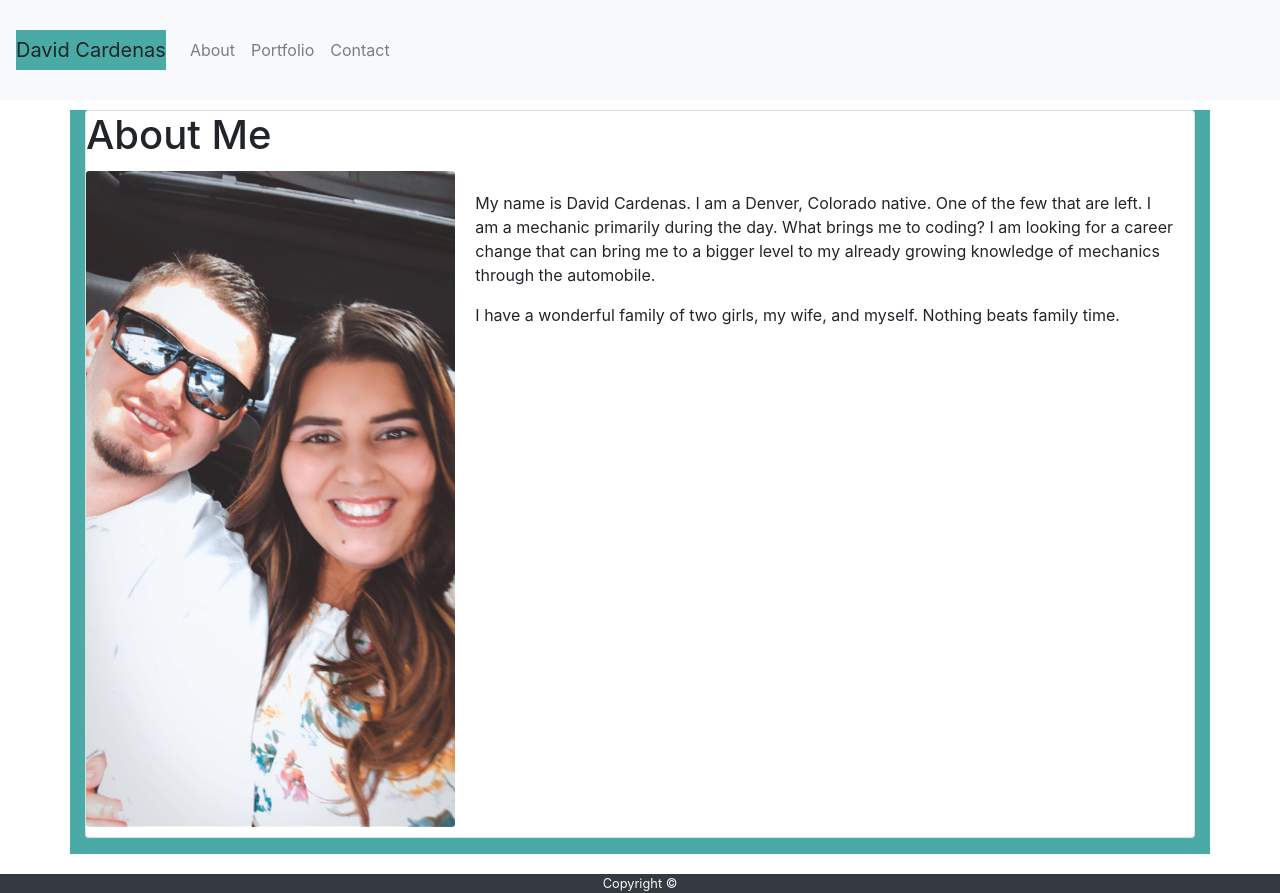
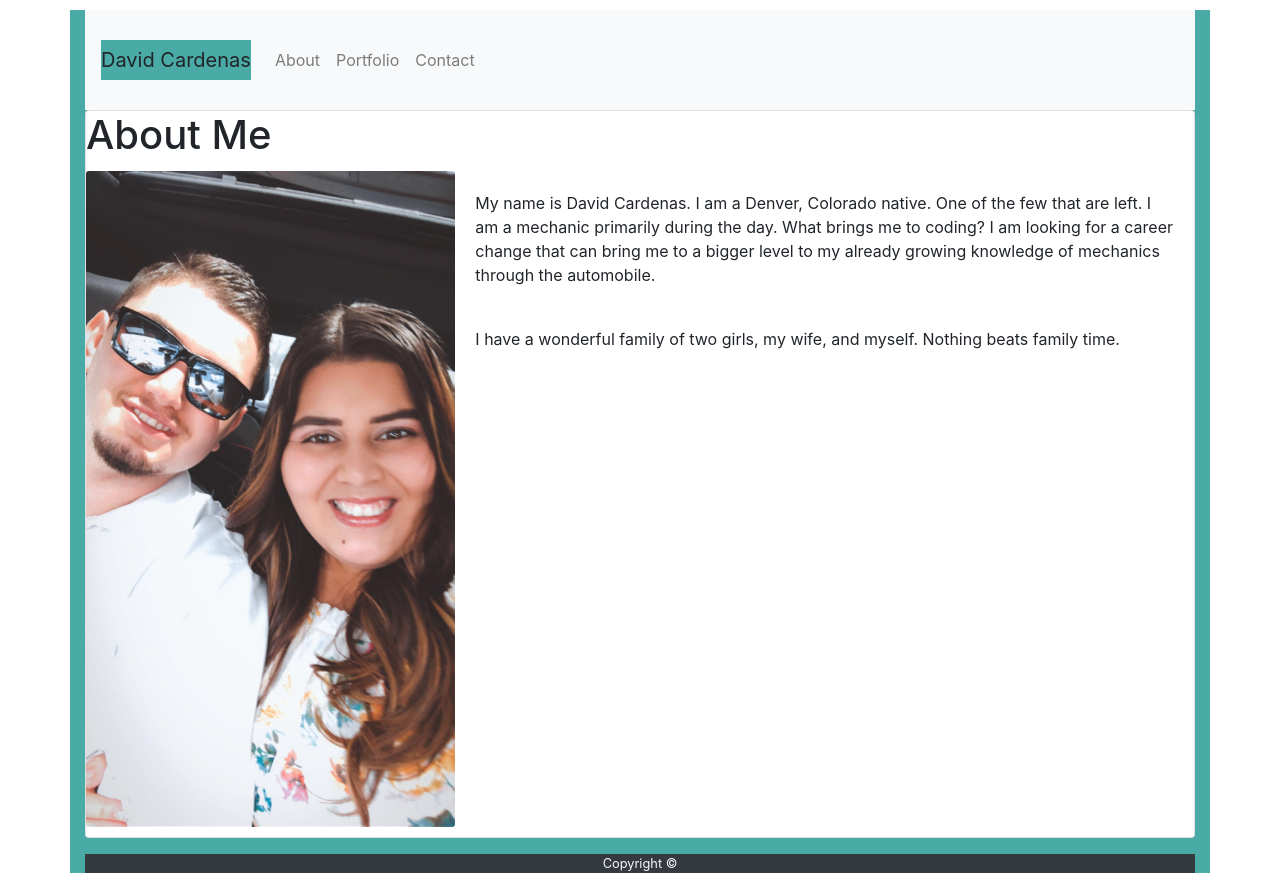
Before and after one commit to dcarde24/Bootstrap-Portfolio, a plain HTML site: page index.html in a window 1280 px wide. Drawn offline with nearby package versions, Linux system fonts and the light colour scheme.

Commit message:
adjusted main div container for all pages, also linked style css to all pages

```diff
--- a/assets/css/style.css
+++ b/assets/css/style.css
@@ -23,6 +23,6 @@
 
 }
 
-.nav-item {
+.navbarLinks {
     float: right;
 }
--- a/index.html
+++ b/index.html
@@ -7,18 +7,21 @@
     <title>My Bootstrap Portfolio</title>
     <link rel="stylesheet" type="text/css" href="assets/css/style.css">
     <link rel="stylesheet" href="https://stackpath.bootstrapcdn.com/bootstrap/4.3.1/css/bootstrap.min.css" integrity="sha384-ggOyR0iXCbMQv3Xipma34MD+dH/1fQ784/j6cY/iJTQUOhcWr7x9JvoRxT2MZw1T" crossorigin="anonymous">
-<script src="https://stackpath.bootstrapcdn.com/bootstrap/4.3.1/js/bootstrap.min.js" integrity="sha384-JjSmVgyd0p3pXB1rRibZUAYoIIy6OrQ6VrjIEaFf/nJGzIxFDsf4x0xIM+B07jRM" crossorigin="anonymous"></script>
 </head>
 <body>
+    <div class="container">
+    <!-- This is the navbar -->
 
-    <!-- This is the navbar -->
+    <div class="row rowNumberOne">
+        <div class="col-lg-12">
+
         <nav class="navbar navbar-expand-lg navbar-light bg-light">
             <a class="navbar-brand">David Cardenas</a>
                 <button class="navbar-toggler" type="button" data-toggle="collapse" data-target="#navbarSupportedContent" aria-controls="navbarSupportedContent" aria-expanded="false" aria-label="Toggle navigation">
                     <span class="navbar-toggler-icon"></span>
                 </button>
 
-    <div class="collapse navbar-collapse" id="navbarSupportedContent">
+        <div class="collapse navbar-collapse" id="navbarLinks">
             <ul class="navbar-nav mr-auto">
                 <li class="nav-item">
                     <a class="nav-link" href="index.html">About <span class="sr-only">(current)</span></a>
@@ -34,10 +37,10 @@
             </ul>
         </div>
     </nav>
-        <!-- This is the workspace/container -->
-        <div class="container">
+    </div>
+    </div>
             <!-- These are the rows -->
-            <div class="row rowNumberOne">
+            <div class="row rowNumberTwo">
                 <div class="col-lg-12">
                         <div class="card mb-3">
                             <h1 class="card-title">About Me</h1>
@@ -47,20 +50,19 @@
                                   </div>
                                   <div class="col-md-8">
                                     <div class="card-body">
-                                      <p class="card1">My name is David Cardenas. I am a Denver, Colorado native. One of the few that are left. I am a mechanic primarily during the day. What brings me to coding? I am looking for a career change that can bring me to a bigger level to my already growing knowledge of mechanics through the automobile.</p>
-                                      <p class="card2">I have a wonderful family of two girls, my wife, and myself. Nothing beats family time.</p>
+                                        My name is David Cardenas. I am a Denver, Colorado native. One of the few that are left. I am a mechanic primarily during the day. What brings me to coding? I am looking for a career change that can bring me to a bigger level to my already growing knowledge of mechanics through the automobile.
+                                    </div>
+                                    <div class="card-body">
+                                        I have a wonderful family of two girls, my wife, and myself. Nothing beats family time.
                                     </div>
                                   </div>
                                 </div>
                     </div>
                 </div>
             </div>
-        </div>
-    <footer
-      class="footer nabvar-fixed-bottom text-center text-light small bg-dark"
-    >
+    <footer class="footer nabvar-fixed-bottom text-center text-light small bg-dark">
     Copyright &copy;
     </footer>
-
+</div>
 </body>
 </html>
```
Also changed, not shown: contact.html (+5 -1 lines), portfolio.html (+5 -1 lines). Lines whose indentation alone changed are shown as unchanged.
